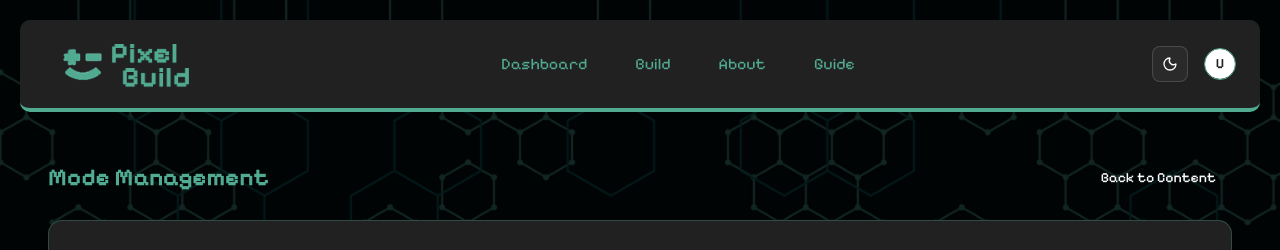
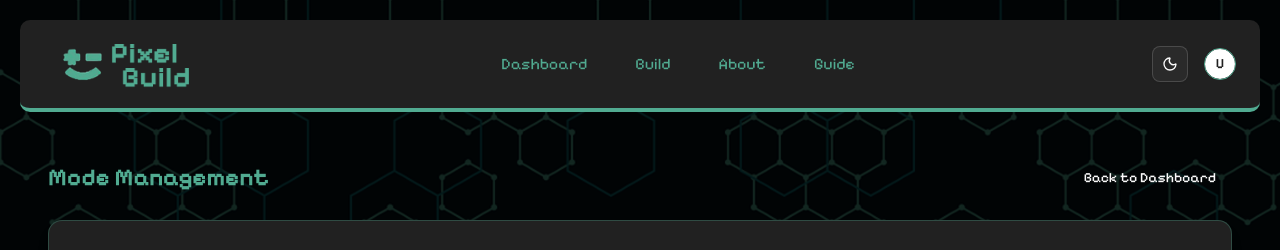
Before and after one commit to dyelo1007/pixelbuild-edu, a React (Vite) app in the folder client/: page /content/mode-management in a window 1280 px wide. Shown: the top 250 px of the page. Built offline with nearby package versions, Linux system fonts and the light colour scheme; no server answers; sample sign-in values are in the browser's storage.

Commit message:
feat: added back to dashboard button for mode management

```diff
--- a/client/src/admin/pages/mode-management/ModeManagement.tsx
+++ b/client/src/admin/pages/mode-management/ModeManagement.tsx
@@ -70,7 +70,7 @@ const ModeManagement = () => {
       <div className="flex justify-between items-center mb-6">
         <h1 className="text-2xl font-bold text-neonblue">Mode Management</h1>
         <Button variant="ghost" asChild>
-          <Link to="/content-management">Back to Content</Link>
+          <Link to="/admin-dashboard">Back to Dashboard</Link>
         </Button>
       </div>
       <Card className="border border-neonblue/30 shadow-lg bg-lightbg dark:bg-darkbg">
```
